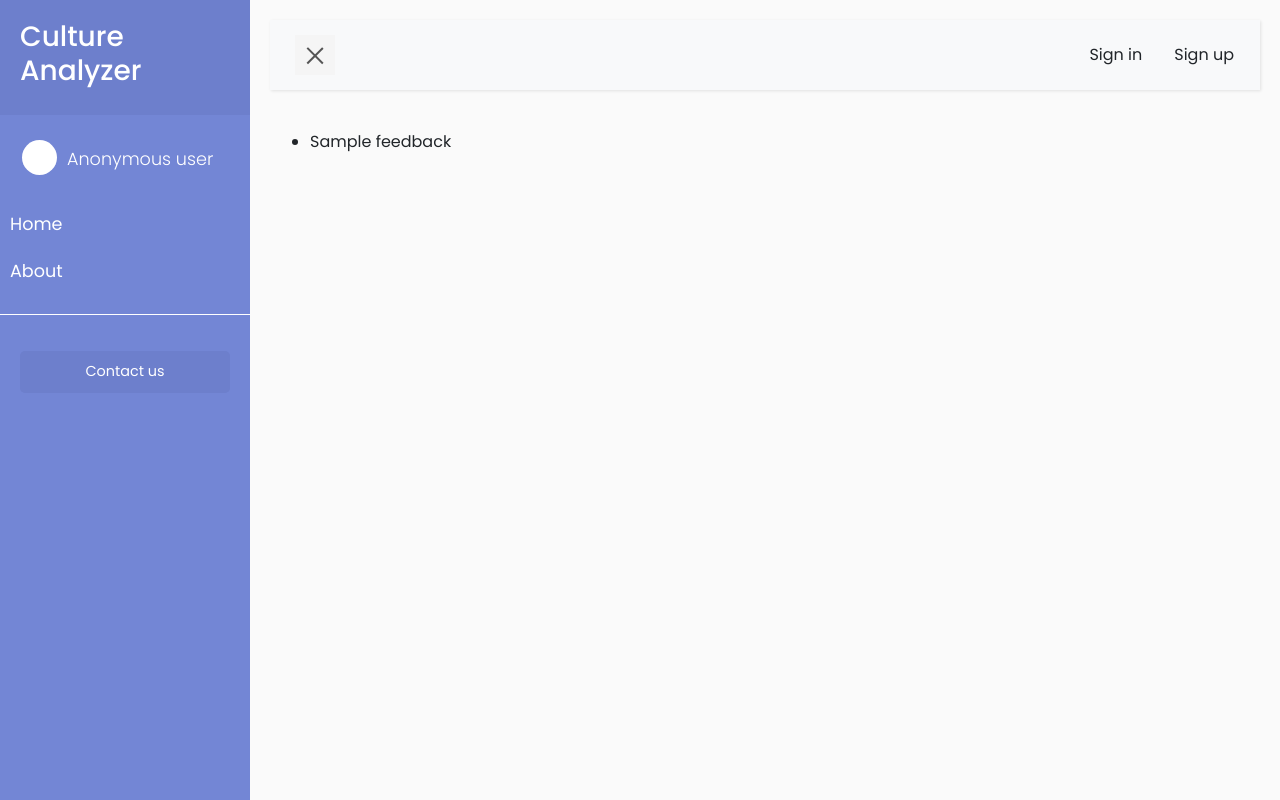
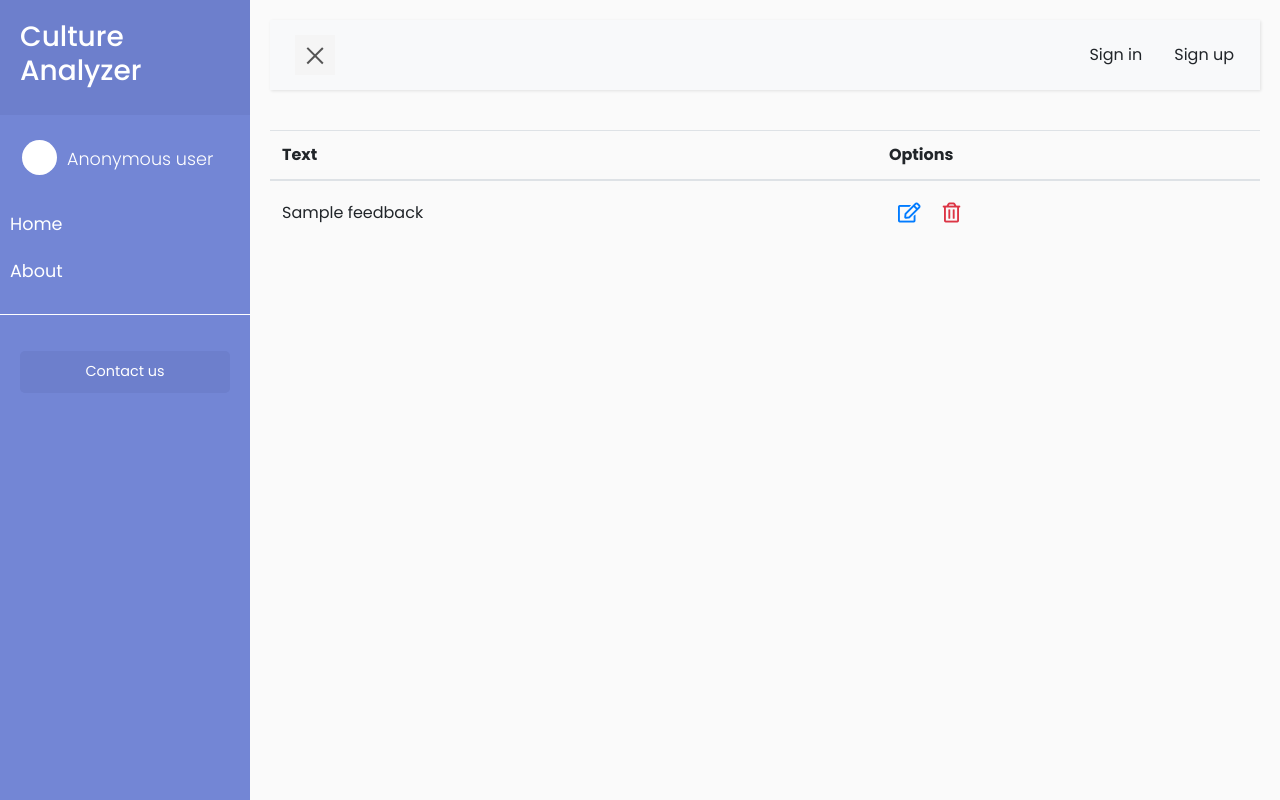
Before and after one commit to IF-093-Python/CultureAnalyzer, a Django app: template feedbacks/templates/feedbacks/feedback_list.html in a window 1280 px wide. Run offline with Django 3.2, Linux system fonts and the light colour scheme; the template is opened without the code that fills it: most values are stand-ins (such as "Sample title", 1, 10 or a date in 2020); parts of the project's set-up code (start-up, migrations or seed data) failed here and were passed over; some libraries are stand-ins or nearby versions.

Commit message:
Added fontawesome css and update list template

```diff
--- a/feedbacks/templates/feedbacks/feedback_list.html
+++ b/feedbacks/templates/feedbacks/feedback_list.html
@@ -1,11 +1,28 @@
 {% extends 'base.html' %}
 
 {% block content %}
-    <ul>
-    {% for feedback in object_list %}
-        <li>{{ feedback.feedback }}</li>
-    {% empty %}
-        <li>No feedbacks yet.</li>
-    {% endfor %}
-    </ul>
+    <table class="table table-hover">
+        <thead>
+            <tr>
+                <th scope="col">Text</th>
+                <th>Options</th>
+            </tr>
+        </thead>
+        <tbody>
+            {% for feedback in object_list %}
+            <tr>
+                <td style="vertical-align: middle">{{ feedback.feedback }}</td>
+                <td>
+                    <a style="font-size: 20px" class="btn btn-sm btn-default" href="#"><i class="far fa-edit text-primary"></i></a>
+                    <a style="font-size: 20px" class="btn btn-sm btn-default" href="#"><i class="far fa-trash-alt text-danger"></i></a>
+                </td>
+            </tr>
+            {% empty %}
+            <tr>
+                <td>No feedbacks yet.</td>
+            </tr>
+            {% endfor %}
+            </tr>
+        </tbody>
+    </table>
 {% endblock content %}
--- a/templates/abstract.html
+++ b/templates/abstract.html
@@ -12,7 +12,8 @@
         {% endblock title %}
     </title>
 
-
+    <!-- Font Awesome CSS -->
+    <link rel="stylesheet" href="https://use.fontawesome.com/releases/v5.6.3/css/all.css" integrity="sha384-UHRtZLI+pbxtHCWp1t77Bi1L4ZtiqrqD80Kn4Z8NTSRyMA2Fd33n5dQ8lWUE00s/" crossorigin="anonymous">
     <!-- Bootstrap CSS CDN -->
     <link rel="stylesheet" href="https://stackpath.bootstrapcdn.com/bootstrap/4.1.0/css/bootstrap.min.css"
           integrity="sha384-9gVQ4dYFwwWSjIDZnLEWnxCjeSWFphJiwGPXr1jddIhOegiu1FwO5qRGvFXOdJZ4" crossorigin="anonymous">
```
